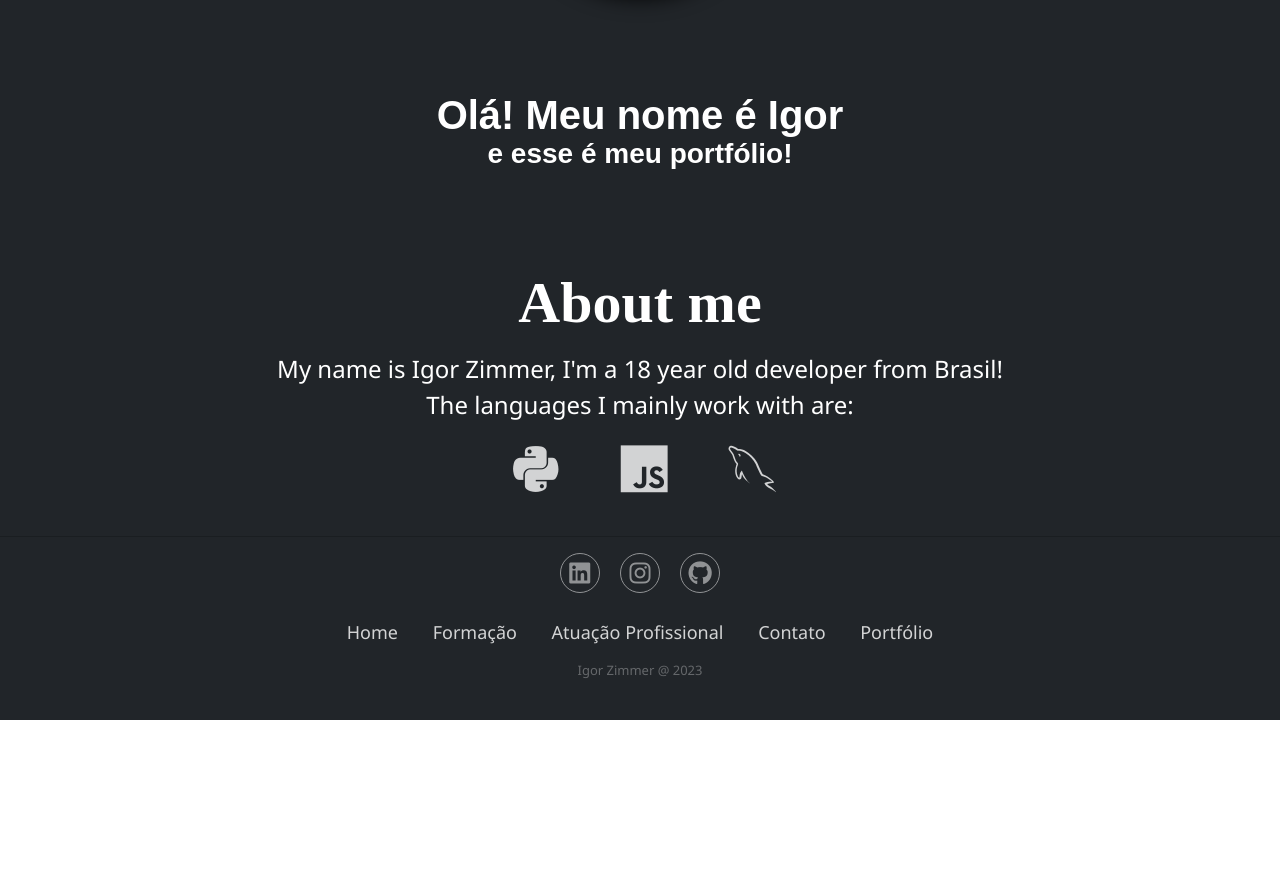
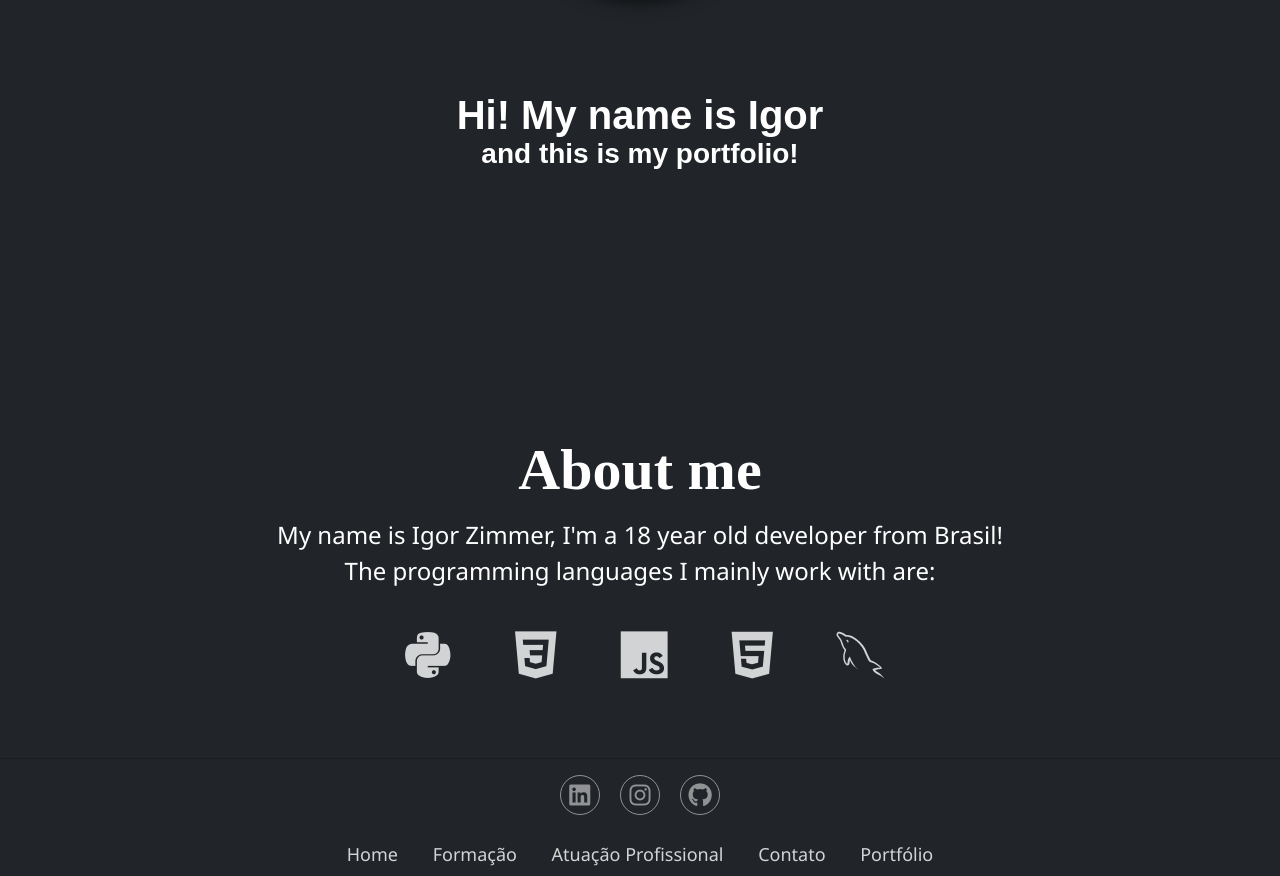
Before and after one commit to igrzi/myPortfolio, a plain HTML site: page index.html in a window 1280 px wide. Shown: the part 490-1366 px from the top of the page. Before the commit the page ends 1210 px from the top, so only its background shows below. Drawn offline with nearby package versions, Linux system fonts and the light colour scheme.

Commit message:
FEAT: Added some animations and features to the 'About Me' section

```diff
--- a/assets/css/style.css
+++ b/assets/css/style.css
@@ -138,7 +138,7 @@ section{
     font-size: 58px;
     font-weight: 900;
     margin: 0;
-    padding-top: 7%;
+    padding-top: 20%;
     padding-bottom: 1%;
     display: flex;
     justify-content: center;
@@ -172,8 +172,9 @@ section{
     line-height: 38px;
     display: inline-block;
     text-align: center;
-    margin: 12px 32px;
+    margin: 32px 32px;
     opacity: 0.8;
+    margin-bottom: 48px;
 }
 
 .languages a:hover{
--- a/index.html
+++ b/index.html
@@ -7,6 +7,7 @@
     <link href="https://cdn.jsdelivr.net/npm/bootstrap@5.3.0/dist/css/bootstrap.min.css" rel="stylesheet" integrity="sha384-9ndCyUaIbzAi2FUVXJi0CjmCapSmO7SnpJef0486qhLnuZ2cdeRhO02iuK6FUUVM" crossorigin="anonymous">
     <link rel="stylesheet" href="https://cdnjs.cloudflare.com/ajax/libs/font-awesome/6.4.0/css/all.min.css" integrity="sha512-iecdLmaskl7CVkqkXNQ/ZH/XLlvWZOJyj7Yy7tcenmpD1ypASozpmT/E0iPtmFIB46ZmdtAc9eNBvH0H/ZpiBw==" crossorigin="anonymous" referrerpolicy="no-referrer" />
     <link rel="stylesheet" href="https://cdn.jsdelivr.net/gh/devicons/devicon@v2.15.1/devicon.min.css">
+    <link rel="stylesheet" href="https://unpkg.com/aos@next/dist/aos.css" />
     <link rel="stylesheet" href="assets/css/style.css">
     <title>Portfolio</title>
 </head>
@@ -43,9 +44,9 @@
     <!--            BLOB            -->
 
     <section>
-      <div class="text-container">
-        <h1 class="text">Olá! Meu nome é Igor</h1>
-        <h3 class="text">e esse é meu portfólio!</h2>
+      <div class="text-container" data-aos="fade-up" data-aos-duration="2000">
+        <h1 class="text">Hi! My name is Igor</h1>
+        <h3 class="text">and this is my portfolio!</h2>
       </div>
       <img src="assets/img/Eu.jfif" class="image">
       <div class="blob">
@@ -107,11 +108,13 @@
     <h1 class="about-me">About me</h1>
     <div class="about-text">
       <p>My name is Igor Zimmer, I'm a 18 year old developer from Brasil!</p>
-      <p>The languages I mainly work with are:</p>
+      <p>The programming languages I mainly work with are:</p>
       <div class="languages">
-        <a><i class="devicon-python-plain"></i></a>
-        <a><i class="devicon-javascript-plain"></i></a>
-        <a><i class="devicon-mysql-plain"></i></a>
+          <a><i class="devicon-python-plain"></i></a>
+          <a><i class="devicon-css3-plain"></i></a>
+          <a><i class="devicon-javascript-plain"></i></a>
+          <a><i class="devicon-html5-plain"></i></a>
+          <a><i class="devicon-mysql-plain"></i></a>
       </div>
     </div>
     <!--                            -->
@@ -143,5 +146,9 @@
           Igor Zimmer @ 2023
         </p>
     </footer>
+    <script src="https://unpkg.com/aos@next/dist/aos.js"></script>
+    <script>
+      AOS.init();
+    </script>
 </body>
 </html>
```
